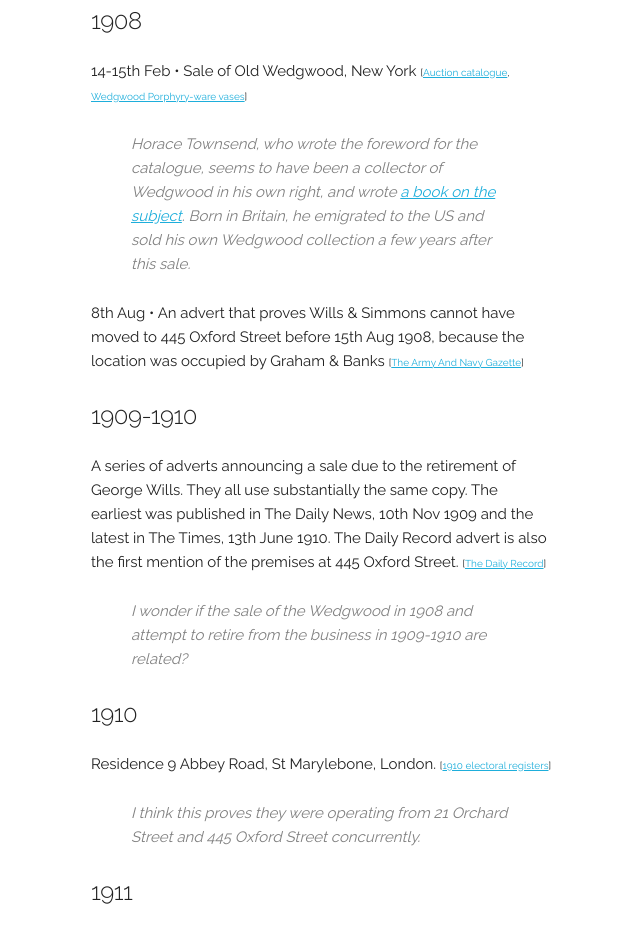
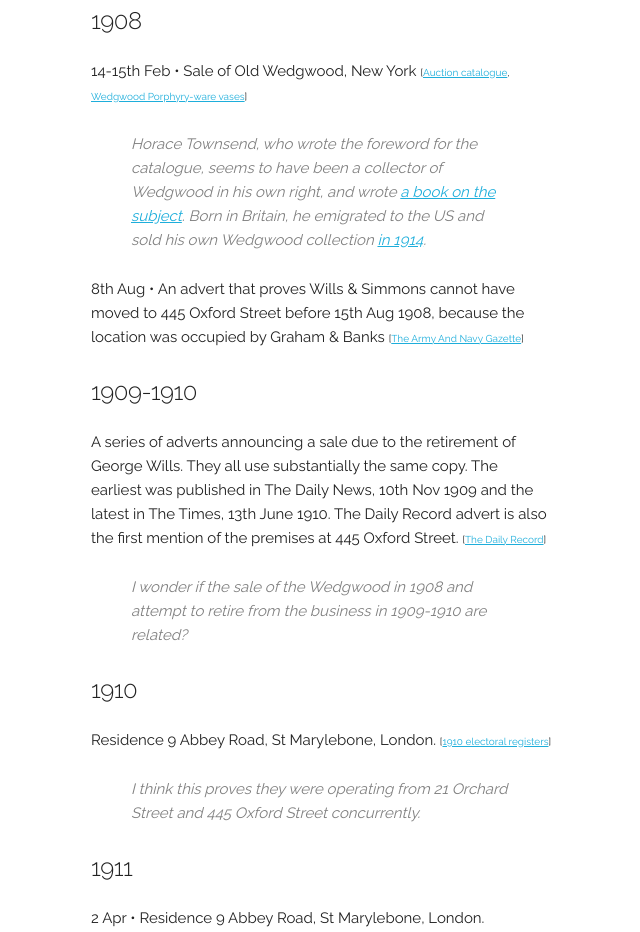
Before and after one commit to djotto/djotto.github.io, a plain HTML site: page GeorgeWills/index.html in a window 1280 px wide. Shown: the part 2469-3401 px from the top of the page, without its empty margins (69-709 px from the left). Drawn offline with Linux system fonts and the light colour scheme.

Commit message:
Add link to Horace Townsend's sale catalogue

```diff
--- a/GeorgeWills/index.html
+++ b/GeorgeWills/index.html
@@ -106,8 +106,7 @@
 
             <blockquote>Horace Townsend, who wrote the foreword for the catalogue, seems to have been a collector of Wedgwood
                 in his own right, and wrote <a href="https://www.amazon.co.uk/Old-Wedgwood-history-collection-Collectors/dp/B0008A9OM2">a book
-                    on the subject</a>. Born in Britain, he emigrated to the US and sold his own Wedgwood collection a few
-                years after this sale.</blockquote>
+                    on the subject</a>. Born in Britain, he emigrated to the US and sold his own Wedgwood collection <a href="https://archive.org/details/illustratedcatal00amer_9">in 1914</a>.</blockquote>
 
             <p>8th Aug • An advert that proves Wills & Simmons cannot have moved to 445 Oxford Street before 15th Aug 1908,
                 because the location was occupied by Graham & Banks <cite><a href="1908-the-army-and-navy-gazette.pdf">The Army And Navy Gazette</a></cite>
```
